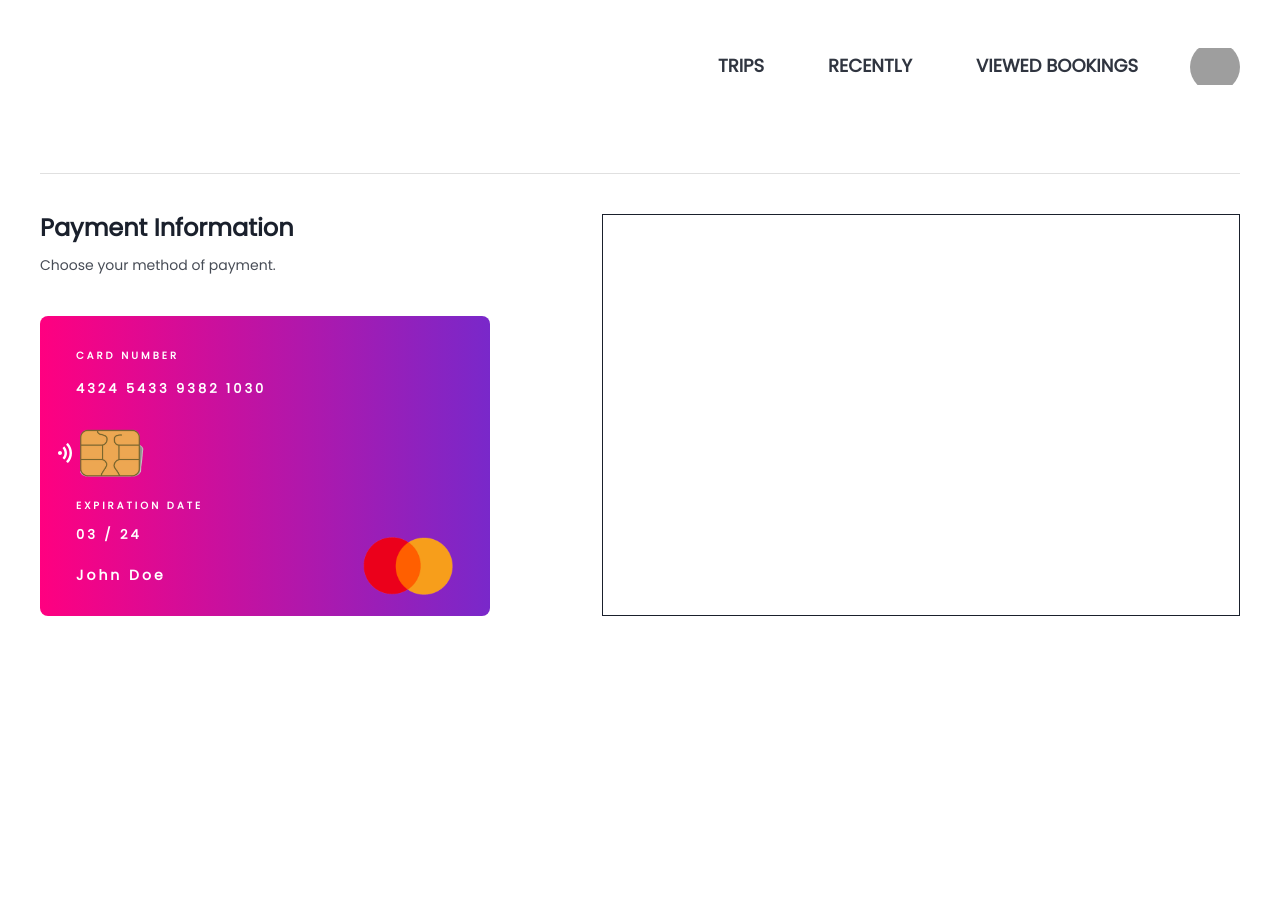
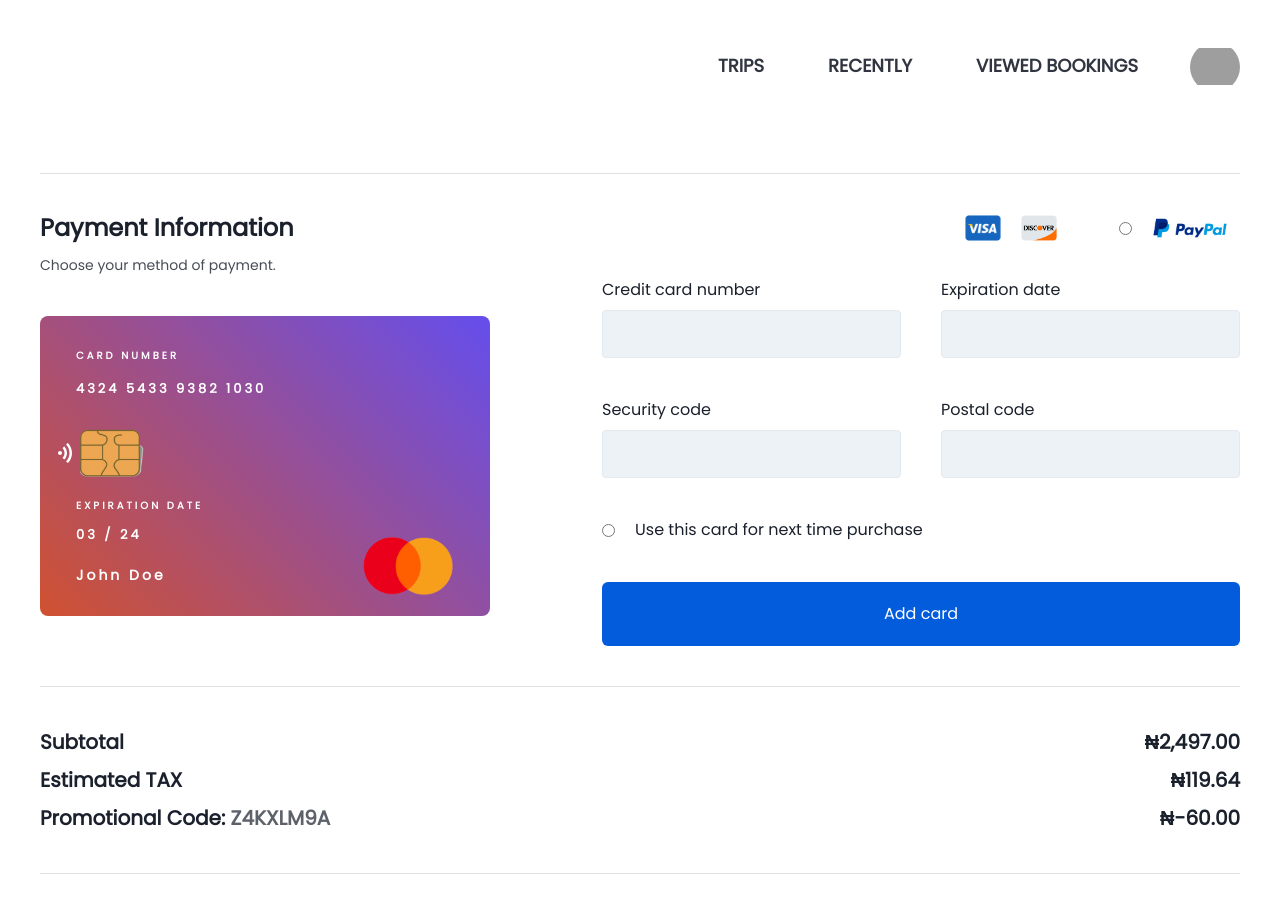
Before and after one commit to chineduogada/landing-light-canarymail, a Next.js app: page / in a window 1280 px wide. Shown: the top 912 px of the page. Before the commit the page ends 800 px from the top, so only its background shows below. Built offline with nearby package versions, Linux system fonts and the light colour scheme; grey boxes are pictures that could not be loaded.

Commit message:
feat(Checkout): complete page UI

```diff
--- a/components/Button/Button.tsx
+++ b/components/Button/Button.tsx
@@ -8,7 +8,17 @@ type Props = {
 };
 
 const Button = ({ children, primary, tabItem, ...rest }: Props) => (
-  <__Button size="sm" variant={tabItem ? "tab-item" : "base"} {...rest}>
+  <__Button
+    py={8}
+    px={10}
+    color="white"
+    bg="primary.base"
+    fontWeight="400"
+    _hover={{
+      opacity: 0.8,
+    }}
+    {...rest}
+  >
     {children}
   </__Button>
 );
--- a/components/Form/Input.tsx
+++ b/components/Form/Input.tsx
@@ -7,7 +7,8 @@ type Props = {
 
 const Input = forwardRef(({ ...rest }: Props, ref) => (
   <__Input
-    size="sm"
+    size="lg"
+    bg="gray.100"
     rounded="4px"
     ref={ref as LegacyRef<HTMLInputElement> | undefined}
     {...rest}
--- a/pages/index.tsx
+++ b/pages/index.tsx
@@ -1,15 +1,34 @@
 import type { NextPage } from "next";
-import { Box, Flex, Heading, Stack, Text } from "@chakra-ui/react";
+import {
+  Box,
+  Flex,
+  FormLabel,
+  Grid,
+  GridItem,
+  Heading,
+  HStack,
+  Stack,
+  Text,
+} from "@chakra-ui/react";
 import Link from "components/Link/Link";
 import Image from "components/Image/Image";
 import { FaWifi } from "react-icons/fa";
+import Input from "components/Form/Input";
+import Button from "components/Button/Button";
 
 const HomePage: NextPage = () => {
   return (
     <Box maxWidth="1280px" marginX="auto" p={10}>
       <Header />
 
-      <Flex minH="400px" gridGap="7rem" paddingTop={10}>
+      <Flex
+        minH="400px"
+        gridGap="7rem"
+        paddingTop={10}
+        borderBottom="1px"
+        borderColor="accent.5"
+        pb={10}
+      >
         <Box width="450px">
           <Heading as="h1" fontSize="2xl" mb={3}>
             Payment Information
@@ -22,7 +41,114 @@ const HomePage: NextPage = () => {
           <CardView />
         </Box>
 
-        <Box border="1px" flex={1}></Box>
+        <Box flex={1}>
+          <Flex
+            justifyContent="flex-end"
+            alignItems="center"
+            gridGap={10}
+            marginTop={-9}
+          >
+            <HStack spacing={4} pr={5}>
+              <Image h="40px" w="40px" src="/visa-logo.png" alt="visa logo" />
+
+              <Image
+                h="40px"
+                w="40px"
+                src="/discover-logo.png"
+                alt="discover logo"
+              />
+            </HStack>
+
+            <HStack>
+              <input type="radio" checked={false} />
+
+              <Image
+                h="100px"
+                w="100px"
+                src="/paypal-logo.png"
+                alt="paypal logo"
+              />
+            </HStack>
+          </Flex>
+
+          <Box as="form">
+            <Grid templateColumns={"1fr 1fr"} gridGap={10} as="form" mb={10}>
+              <Box>
+                <FormLabel htmlFor="card-number">Credit card number</FormLabel>
+                <Input id="card-number" />
+              </Box>
+
+              <Box>
+                <FormLabel htmlFor="expiration-date">Expiration date</FormLabel>
+                <Input id="expiration-date" />
+              </Box>
+
+              <Box>
+                <FormLabel htmlFor="security-code">Security code</FormLabel>
+                <Input id="security-code" />
+              </Box>
+
+              <Box>
+                <FormLabel htmlFor="postal-code">Postal code</FormLabel>
+                <Input id="postal-code" />
+              </Box>
+
+              <GridItem colSpan={2} d="flex" alignItems="center" gridGap={5}>
+                <input id="use-card" type="radio" />
+                <FormLabel m={0} htmlFor="use-card">
+                  Use this card for next time purchase
+                </FormLabel>
+              </GridItem>
+            </Grid>
+
+            <Button type="submit" width="100%">
+              Add card
+            </Button>
+          </Box>
+        </Box>
+      </Flex>
+
+      <Stack borderBottom="1px" borderColor="accent.5" py={10}>
+        <Flex justifyContent="space-between">
+          <Text fontSize="xl" fontWeight="bold">
+            Subtotal
+          </Text>
+
+          <Text fontSize="xl" fontWeight="bold">
+            ₦2,497.00
+          </Text>
+        </Flex>
+
+        <Flex justifyContent="space-between">
+          <Text fontSize="xl" fontWeight="bold">
+            Estimated TAX
+          </Text>
+
+          <Text fontSize="xl" fontWeight="bold">
+            ₦119.64
+          </Text>
+        </Flex>
+
+        <Flex justifyContent="space-between">
+          <Text fontSize="xl" fontWeight="bold">
+            Promotional Code:{" "}
+            <Text as="span" opacity={0.7}>
+              Z4KXLM9A
+            </Text>
+          </Text>
+
+          <Text fontSize="xl" fontWeight="bold">
+            ₦-60.00
+          </Text>
+        </Flex>
+      </Stack>
+
+      <Flex justifyContent="space-between" pt={10}>
+        <Button>Complete payment</Button>
+
+        <Text fontSize="2xl" fontWeight="bold">
+          TOTAL: ₦2556.64
+        </Text>
       </Flex>
     </Box>
   );
@@ -36,10 +162,13 @@ const CardView = () => {
       height="300px"
       overflow="hidden"
       rounded="lg"
-      bgGradient="linear(to-l, #7928CA, #FF0080)"
       color="white"
       position="relative"
       paddingY={8}
+      style={{
+        backgroundImage:
+          "linear-gradient(45deg, rgb(208 81 48), rgb(101 78 237))",
+      }}
     >
       <Stack paddingLeft={9} spacing={4}>
         <Text fontWeight="600" fontSize="10px" letterSpacing="3px">
--- a/theme/colors.ts
+++ b/theme/colors.ts
@@ -1,6 +1,6 @@
 const colors = {
   primary: {
-    base: "#40BFFF",
+    base: "#035cdc",
   },
   accent: {
     "1": "#F8F8F8",
--- a/theme/components.ts
+++ /dev/null
@@ -1,55 +0,0 @@
-export const layoutStyles = {
-  rounded: "4px",
-  border: "1px solid",
-  borderColor: "black2",
-  shadow: "0 0 1px rgba(0, 0, 0, 0.1)",
-};
-
-const components = {
-  Button: {
-    // 1. We can update the base styles
-    baseStyle: {
-      rounded: "none",
-    },
-    // 2. We can add a new button size or extend existing
-    sizes: {
-      md: {
-        h: "32px",
-        fontSize: "sm",
-        background: "blue.500",
-        px: "6",
-      },
-    },
-    // 3. We can add a new visual variant
-    variants: {
-      base: {
-        bg: "accent.2",
-        color: "black",
-        px: "4",
-        ...layoutStyles,
-
-        _hover: {
-          opacity: 0.8,
-          borderColor: "accent.5",
-        },
-        _focus: {
-          opacity: 0.8,
-          borderColor: "accent.5",
-        },
-      },
-
-      "tab-item": {
-        px: "3",
-        pb: 1,
-        borderBottom: "3px solid",
-        borderColor: "primary.base",
-      },
-      //   // 4. We can override existing variants
-      //   solid: (props: { colorMode: ColorMode }) => ({
-      //     bg: props.colorMode === "dark" ? "red.300" : "red.500",
-      //   }),
-    },
-  },
-};
-
-export default components;
--- a/theme/index.ts
+++ b/theme/index.ts
@@ -3,13 +3,11 @@ import { createBreakpoints } from "@chakra-ui/theme-tools";
 import colors from "./colors";
 import font from "./font";
 import breakpoints from "./breakpoints";
-import components from "./components";
 
 const theme = extendTheme({
   fonts: font.family,
   colors,
   breakpoints: createBreakpoints(breakpoints),
-  components,
 
   styles: {
     global: {
```
Also changed, not shown: 1 other file (tests, documents, lock files or other folders).
